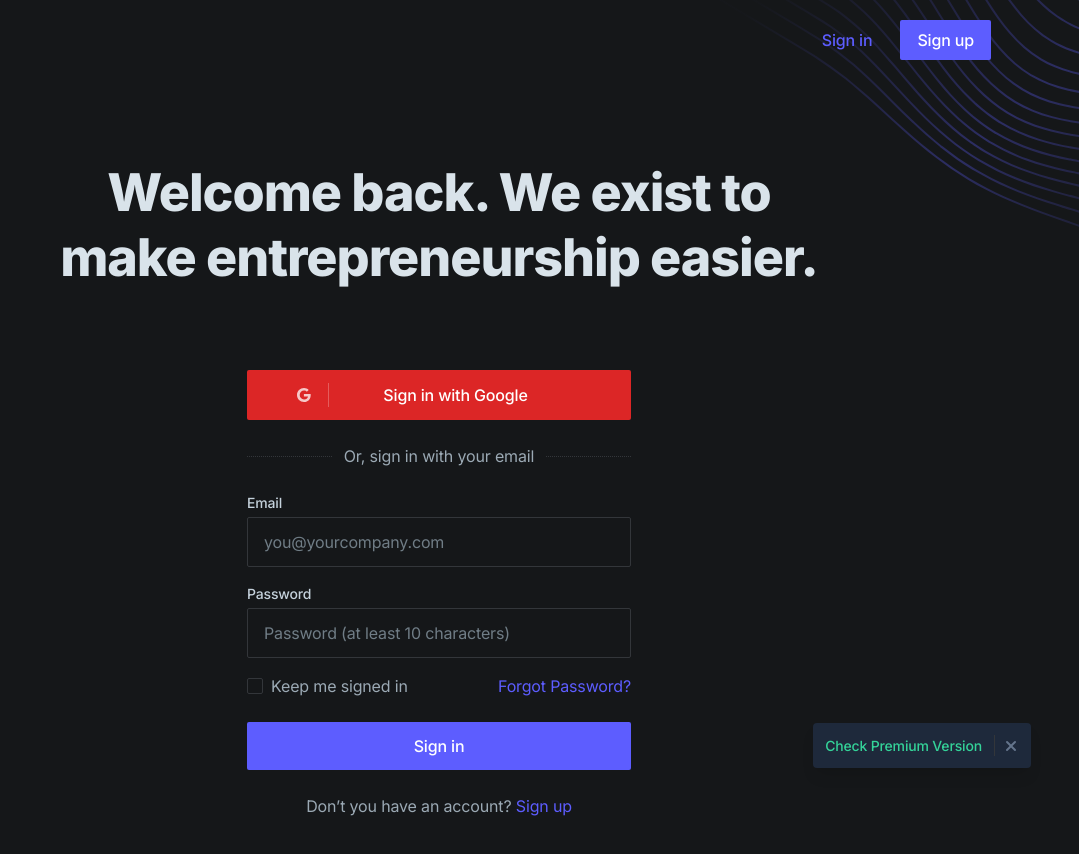
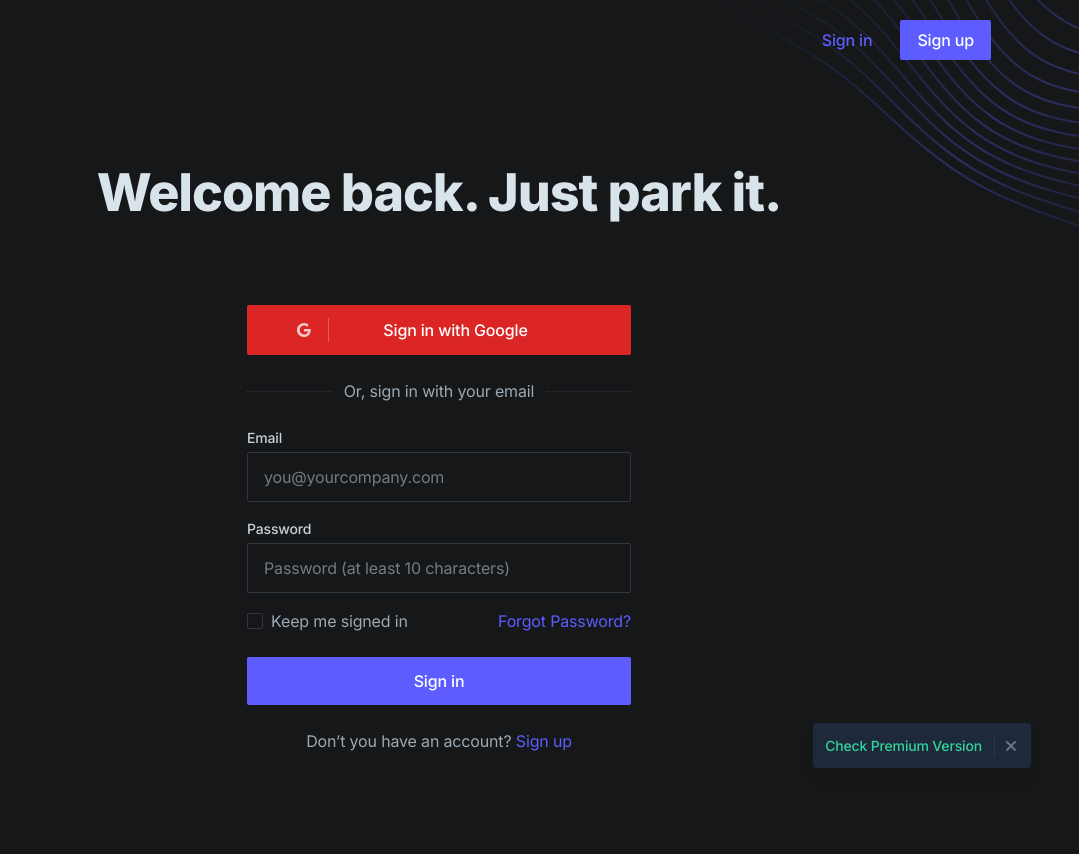
Before and after one commit to jspotten/quick-park, a Next.js app: page /signin in a window 1280 px wide. Shown: the top 854 px of the page, without its empty margins (201-1280 px from the left). After the commit the page ends 833 px from the top, so only its background shows below. Built offline with nearby package versions, Linux system fonts and the light colour scheme.

Commit message:
ActuallyDone

```diff
--- a/app/(auth)/signin/page.tsx
+++ b/app/(auth)/signin/page.tsx
@@ -13,7 +13,7 @@ export default function SignIn() {
 
           {/* Page header */}
           <div className="max-w-3xl mx-auto text-center pb-12 md:pb-20">
-            <h1 className="h1">Welcome back. We exist to make entrepreneurship easier.</h1>
+            <h1 className="h1">Welcome back. Just park it.</h1>
           </div>
 
           {/* Form */}
--- a/components/blocks.tsx
+++ b/components/blocks.tsx
@@ -156,7 +156,7 @@ export default function Blocks(props: any) {
                   <CardActionArea>
                     <CardContent>
                       <Typography gutterBottom variant="h5" component="div">
-                        Marriot Center
+                        Marriot Center  &nbsp;  &nbsp;  &nbsp;  &nbsp;  &nbsp;
                       </Typography>
                       <Typography variant="body2" color="text.secondary">
                       {lots[2]} spots available
@@ -190,7 +190,7 @@ export default function Blocks(props: any) {
                   <CardActionArea>
                     <CardContent>
                       <Typography gutterBottom variant="h5" component="div">
-                        West Stadium
+                        West Stadium  &nbsp;  &nbsp;  &nbsp;  &nbsp;  &nbsp;
                       </Typography>
                       <Typography variant="body2" color="text.secondary">
                       {lots[3]} spots available
@@ -224,7 +224,7 @@ export default function Blocks(props: any) {
                   <CardActionArea>
                     <CardContent>
                       <Typography gutterBottom variant="h5" component="div">
-                        Hinckley Center
+                        Hinckley Center  &nbsp;  &nbsp;  &nbsp;  &nbsp;  &nbsp;
                       </Typography>
                       <Typography variant="body2" color="text.secondary">
                       {lots[4]} spots available
```
Also changed, not shown: app/manifest.webmanifest.
